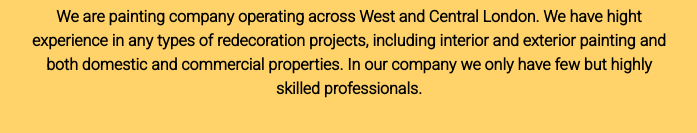
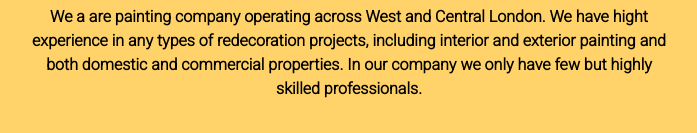
Before and after one commit to BCLX7/br, a plain HTML site: page index.html in a window 1280 px wide. Shown: the part 827-960 px from the top of the page, without its empty margins (291-988 px from the left). Drawn offline with nearby package versions, Linux system fonts and the light colour scheme.

Commit message:
Update index.html

```diff
--- a/index.html
+++ b/index.html
@@ -39,7 +39,7 @@
 
   <img class="rollerimg" src="Pictures\painting-roller.png" alt="">
   <h1 class="heading">ABOUT US</h1>
-  <p class="paragraph">We are painting company operating across West and Central London. We have hight experience in any types of redecoration projects, including interior and exterior painting and both domestic and commercial
+  <p class="paragraph">We a are painting company operating across West and Central London. We have hight experience in any types of redecoration projects, including interior and exterior painting and both domestic and commercial
     properties. In our company we only have few but highly skilled professionals.</p>
 
 
```
